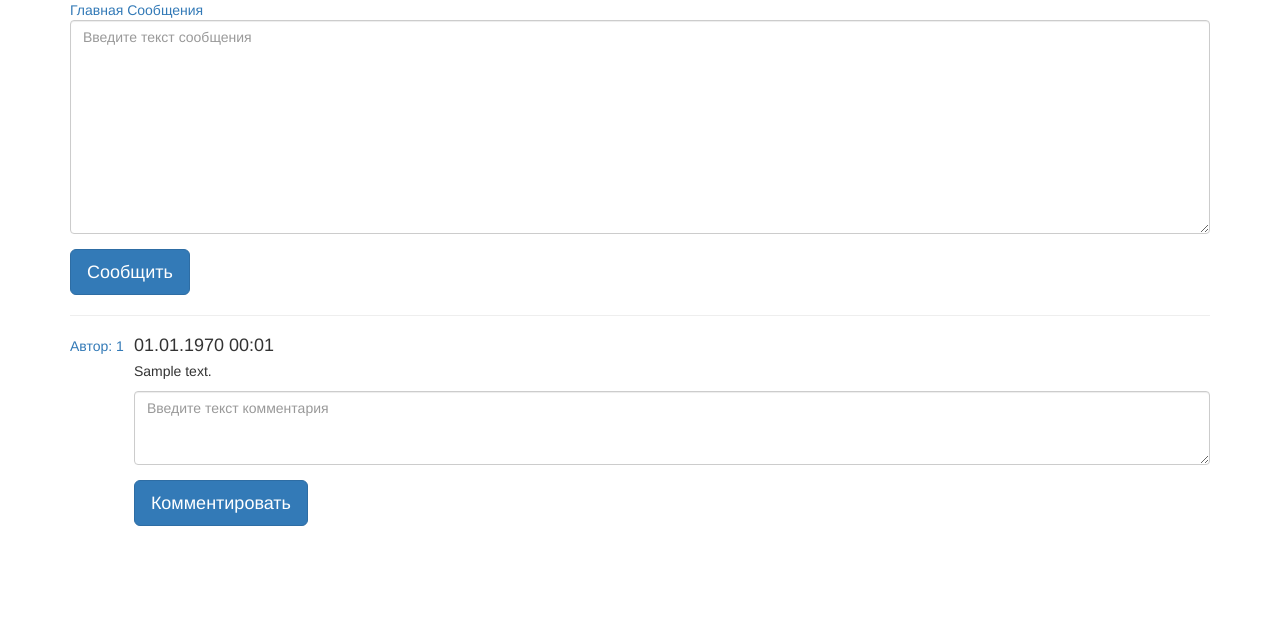
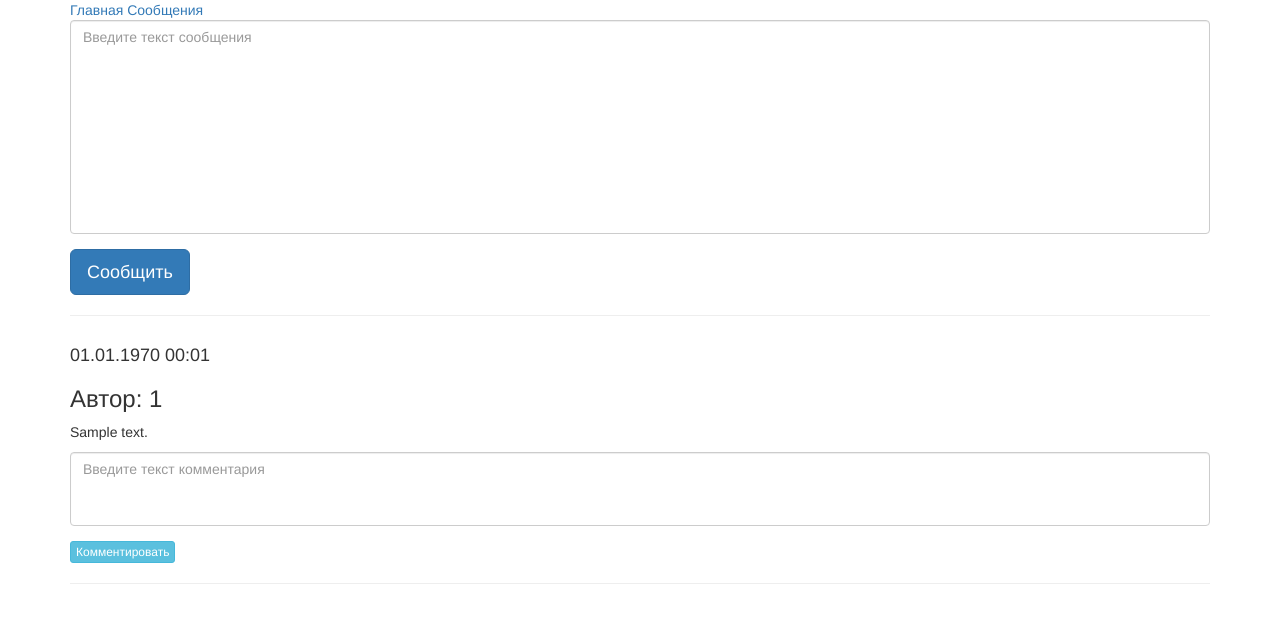
Before and after one commit to alexkorn22/app_messages, a PHP site: the page made by www/index.php in a window 1280 px wide. Shown: the top 623 px of the page. Run offline with PHP 8.4, Linux system fonts and the light colour scheme; tables that the repository leaves empty or names only in its code hold one stand-in row (values such as "Sample post"); some libraries are stand-ins or nearby versions.

Commit message:
Вывод дерева комментариев

```diff
--- a/www/models/CommentsModel.php
+++ b/www/models/CommentsModel.php
@@ -46,10 +46,12 @@ class CommentsModel extends AbstractModel {
             'date' => 'ASC'
         );
         $arResult = self::findByColumns($params,$order);
-        if ($arResult)
+        if ($arResult){
             foreach ($arResult as $item) {
                 $item->comments = self::FindByParent($item->id, 'comments');
             }
+            return $arResult;
+        }
     }
 
 
--- a/www/templates/css/style.css
+++ b/www/templates/css/style.css
@@ -1 +1,4 @@
-/**================ ПОЛЬЗОВАТЕЛЬСКИЕ СТИЛИ ===================================/
+/**================ ПОЛЬЗОВАТЕЛЬСКИЕ СТИЛИ ===================================*/
+textarea {
+    resize: none;
+}
--- a/www/templates/messages.php
+++ b/www/templates/messages.php
@@ -1,3 +1,4 @@
+
 <form action="index.php?ctrl=User&act=AddMessagePost" method="post" class="form-horizontal" role="form">
     <div class="form-group">
         <div class="col-sm-12">
@@ -12,16 +13,13 @@
 </form>
 <hr>
 <?foreach ($arResult as $item):?>
+
 <div class="row">
     <div class="col-md-12">
-        <ul class="media-list">
-            <li class="media">
         <!--БЛОК СООБЩЕНИЯ-->
-                <a class="pull-left" >
-                    <p>Автор: <?php echo $item->id_author;?> </p>
-                </a>
-                <div class="media-body">
-                    <h4 class="media-heading"><?php echo date('d.m.Y H:m', $item->date);?></h4>
+         <div class="message">
+             <h4><?php echo date('d.m.Y H:m', $item->date);?></h4>
+             <h3>Автор: <?php echo $item->id_author;?> </h3
              <p><?php echo $item->text?></p>
              <form action="index.php?ctrl=User&act=AddCommentsPost" method="post" class="form-horizontal" role="form">
                  <input type="hidden" name="id_parent" value="<?php echo $item->id?>">
@@ -33,15 +31,45 @@
                  </div>
                  <div class="form-group">
                      <div class="col-sm-10">
-                                <button type="submit" class="btn btn-primary btn-lg">Комментировать</button>
+                         <button type="submit" class="btn btn-info btn-xs">Комментировать</button>
                      </div>
                  </div>
              </form>
+             <hr>
+         </div>
+        <div class="comments">
             <!--БЛОК КОММЕНТАРИЙ УР1-->
-                </div>
-                <!--КОНЕЦ БЛОК СООБЩЕНИЯ-->
-            </li>
-        </ul>
+            <?if(!empty($item->comments)):?>
+                <?foreach ($item->comments as $comment):?>
+                    <div class="row ">
+                        <div class="col-md-11 col-md-offset-1">
+                            <div class="comment">
+                                <h4 ><?php echo date('d.m.Y H:m', $comment->date);?></h4>
+                                <h3>Автор: <?php echo $comment->id_author;?> </h3
+                                <p><?php echo $comment->text?></p>
+                                <form action="index.php?ctrl=User&act=AddCommentsPost" method="post" class="form-horizontal" role="form">
+                                    <input type="hidden" name="id_parent" value="<?php echo $comment->id?>">
+                                    <input type="hidden" name="type_parent" value="comments">
+                                    <div class="form-group">
+                                        <div class="col-sm-12">
+                                            <textarea class="form-control" name="text" rows="3" placeholder="Введите текст комментария"></textarea>
                                         </div>
                                     </div>
+                                </form>
+                            </div>
+                        </div>
+                    </div>
+
                 <?endforeach;?>
+            <?endif;?>
+            <!--КОНЕЦ БЛОК КОММЕНТАРИЙ УР1-->
+        </div>
+    </div>
+                    <!--БЛОК КОММЕНТАРИЙ УР2-->
+                    <!--КОНЕЦ БЛОК КОММЕНТАРИЙ УР2-->
+                    <!--БЛОК КОММЕНТАРИЙ УР3-->
+                    <!--КОНЕЦ БЛОК КОММЕНТАРИЙ УР3-->
+
+                <!--КОНЕЦ БЛОК СООБЩЕНИЯ-->
+</div>
+<?endforeach;?>
```
Lines whose indentation alone changed are shown as unchanged.
